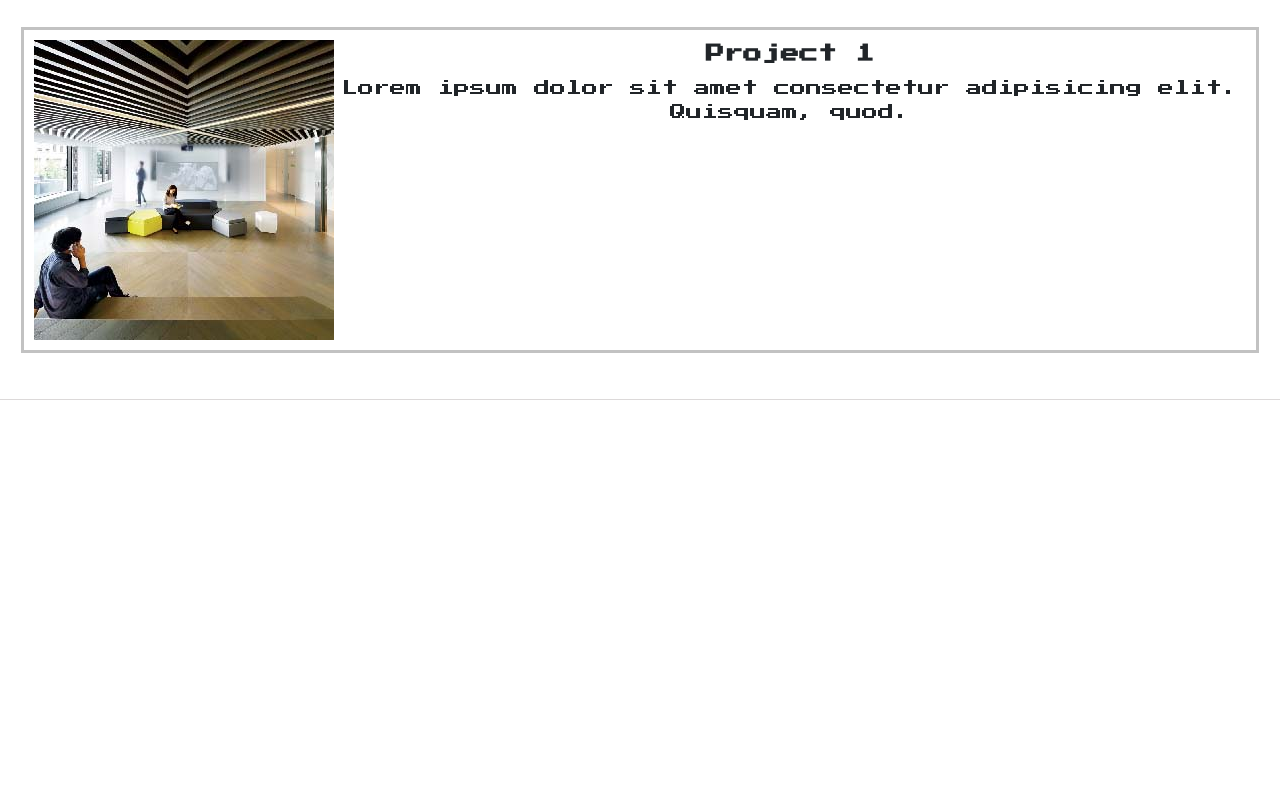
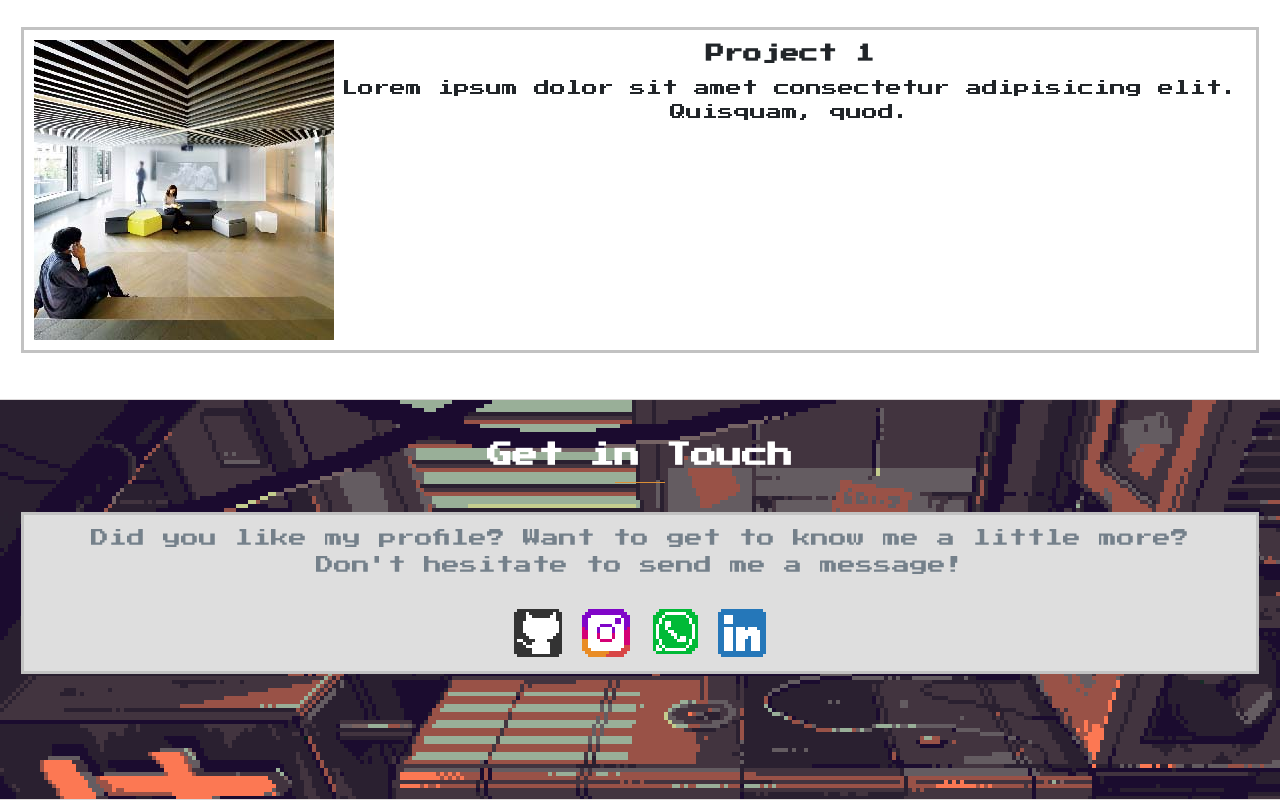
Before and after one commit to gab5987/protfolio-v2, a React (Create React App) app: page /content in a window 1280 px wide. Shown: the part 1900-2700 px from the top of the page. Before the commit the page ends 2300 px from the top, so only its background shows below. Built offline with nearby package versions, Linux system fonts and the light colour scheme.

Commit message:
Feat: Added footer

```diff
--- a/src/Content.scss
+++ b/src/Content.scss
@@ -141,3 +141,7 @@
     max-height: 300px;
   }
 }
+
+.footer {
+  min-height: 50vh;
+}
--- a/src/Content.tsx
+++ b/src/Content.tsx
@@ -2,7 +2,8 @@ import React from "react";
 import "./App.scss";
 import "./Content.scss";
 import { sharedData } from "./data/content.js";
-var background = require("./data/bg-img2.gif");
+let background = require("./data/bg-img2.gif");
+let background2 = require("./data/bg-img3.gif");
 
 const styleHeader = {
   color: "white",
@@ -121,7 +122,32 @@ export default class Content extends React.Component<{}, { windowWidth: any }> {
           })}
         </section>
 
-        <section className="footer"></section>
+        <section
+          className="section footer"
+          style={{ backgroundImage: `url(${background2})` }}
+        >
+          <div className="title-text heading" style={{ color: "#fff" }}>
+            <h1>Get in Touch</h1>
+          </div>
+          <div className="container" style={{ background: "#dedede" }}>
+            <p className="paragraph">
+              Did you like my profile? Want to get to know me a little more?
+              <br />
+              Don't hesitate to send me a message!
+            </p>
+
+            {sharedData.contact.social.map((item: any) => {
+              return (
+                <a
+                  style={{ padding: "10px" }}
+                  onClick={() => window.open(`${item.link}`, "_blank")}
+                >
+                  <i className={`nes-icon ${item.name} is-medium`}></i>
+                </a>
+              );
+            })}
+          </div>
+        </section>
       </>
     );
   }
--- a/src/data/content.js
+++ b/src/data/content.js
@@ -46,4 +46,27 @@ export const sharedData = {
       },
     ],
   },
+
+  contact: {
+    title: "Get in Touch",
+    message: "Lorem ipsum dolor sit amet consectetur adipisicing elit.",
+    social: [
+      {
+        name: "github",
+        link: "https://github.com/gab5987",
+      },
+      {
+        name: "instagram",
+        link: "https://github.com/gab5987",
+      },
+      {
+        name: "whatsapp",
+        link: "https://wa.me/5548988401390",
+      },
+      {
+        name: "linkedin",
+        link: "https://www.linkedin.com/in/gabriel-oliveira-5987/",
+      },
+    ],
+  },
 };
```
Also changed, not shown: src/data/bg-img3.gif (added).
